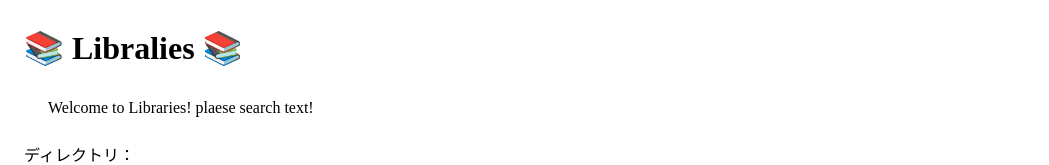
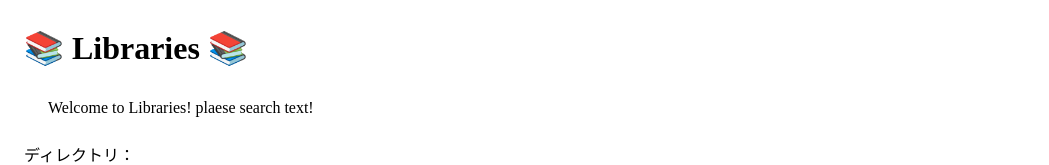
Before and after one commit to trancore/libraries, a Vue app: page / in a window 1280 px wide. Shown: the top 165 px of the page, without its empty margins (0-1049 px from the left). Built offline with nearby package versions, Linux system fonts and the light colour scheme.

Commit message:
feature: fix typo

```diff
--- a/src/App.vue
+++ b/src/App.vue
@@ -1,6 +1,6 @@
 <template>
   <main>
-    <h1 class="title">📚 Libralies 📚</h1>
+    <h1 class="title">📚 Libraries 📚</h1>
     <p class="description">Welcome to Libraries! plaese search text!</p>
     <form class="form">
       <div class="textform-box">
```
